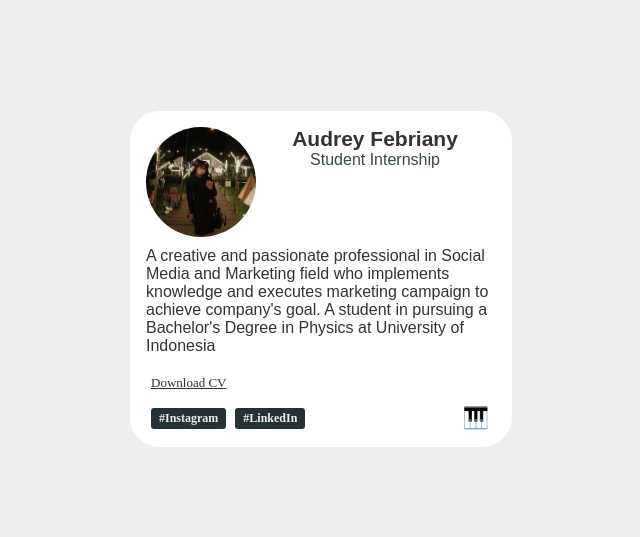
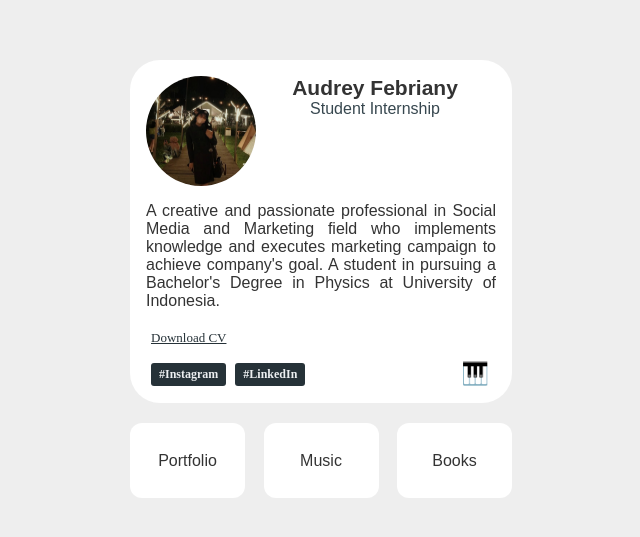
Before and after one commit to wandifrog/simple-personal-profile, a Next.js app: page / in a window 1280 px wide. Shown: the part 101-638 px from the top of the page, without its empty margins (319-959 px from the left). Built offline with nearby package versions, Linux system fonts and the light colour scheme.

Commit message:
feat: portfolio

```diff
--- a/src/components/Text.tsx
+++ b/src/components/Text.tsx
@@ -57,6 +57,7 @@ const Text = ({
   onClick,
   size = fontSize.normal,
   span = false,
+  style,
   ...props
 }: TextProps): JSX.Element => {
   const colors = useTheme()
@@ -74,6 +75,7 @@ const Text = ({
     marginBottom: bottom,
     marginLeft: left,
     userSelect: onClick ? 'none' : 'initial',
+    ...style
   }
 
   return React.createElement(
--- a/src/pages/index.tsx
+++ b/src/pages/index.tsx
@@ -27,7 +27,7 @@ const ProfilePicture = styled.img`
 `
 const CustomLink = styled.div`
   background-color: #263238;
-  padding: 3px 8px;
+  padding: 4px 8px;
   border-radius: 3px;
   color: #ECEFF1;
   margin-right: 9px;
@@ -42,6 +42,7 @@ const DownloadCV = styled.div`
   font-size: 13px;
   margin-left: 5px;
   margin-top: 20px;
+  cursor: pointer;
 `
 const CustomText = styled.div`
   font-weight: lighter;
@@ -51,6 +52,18 @@ const CustomText = styled.div`
   font-style: normal;
   text-align: center;
   user-select: initial;
+`
+
+const Portfolio = styled.div`
+  width: 115px;
+  height: 75px;
+  background-color: white;
+  border-radius: 12px;
+  display: flex;
+  justify-content: center;
+  align-items: center;
+  cursor: pointer;
+  user-select: none;
 `
 
 export default function HomePage() {
@@ -75,25 +88,46 @@ export default function HomePage() {
 
   return (
     <Container>
+      <VStack>
         <Content>
-        <HStack bottom={'10px'}>
+          <HStack bottom={'16px'}>
             <ProfilePicture alt='profile picture' src='/audrey.jpeg' />
             <VStack width={'68%'}>
               <Text size={'21px'} center bold>Audrey Febriany</Text>
               <CustomText>Student Internship</CustomText>
             </VStack>
           </HStack>
-        <Text>A creative and passionate professional in Social Media and Marketing field who implements knowledge and executes marketing campaign to achieve company's goal. A student in pursuing a Bachelor's Degree in Physics at University of Indonesia</Text>
+
+          <Text style={{ textAlign: 'justify' }}>A creative and passionate professional in Social Media and Marketing field who implements knowledge and executes marketing campaign to achieve company's goal. A student in pursuing a Bachelor's Degree in Physics at University of Indonesia.</Text>
           <DownloadCV onClick={() => _downloadCV()}>Download CV</DownloadCV>
-
           <HStack top={'15px'} justify={'space-between'} align={'center'}>
             <HStack left={'5px'}>
               <CustomLink onClick={() => _goToInstagram()}>#Instagram</CustomLink>
               <CustomLink onClick={() => _goToLinkedIn()}>#LinkedIn</CustomLink>
             </HStack>
-          <div style={{ fontSize: '21px', marginRight: '7px' }}>🎹</div>
+            <div style={{ fontSize: '22px', marginRight: '7px' }}>🎹</div>
           </HStack>
         </Content>
+        <HStack bottom={'20px'} justify={'space-between'}>
+          <Portfolio2 name="Portfolio" />
+          <Portfolio2 name="Music" />
+          <Portfolio2 name="Books" />
+        </HStack>
+        {/* <HStack justify={'space-between'}>
+          <Portfolio2 name="Marketing" />
+          <Portfolio2 name="Books" />
+          <Portfolio2 name="Graphic Design" />
+        </HStack> */}
+      </VStack>
     </Container>
   )
 }
+
+const Portfolio2 = ({ name }: { name: string }) => {
+
+  return (
+    <Portfolio onClick={() => alert('under development')}>
+      <Text>{name}</Text>
+    </Portfolio>
+  )
+}
```
Lines whose indentation alone changed are shown as unchanged.
